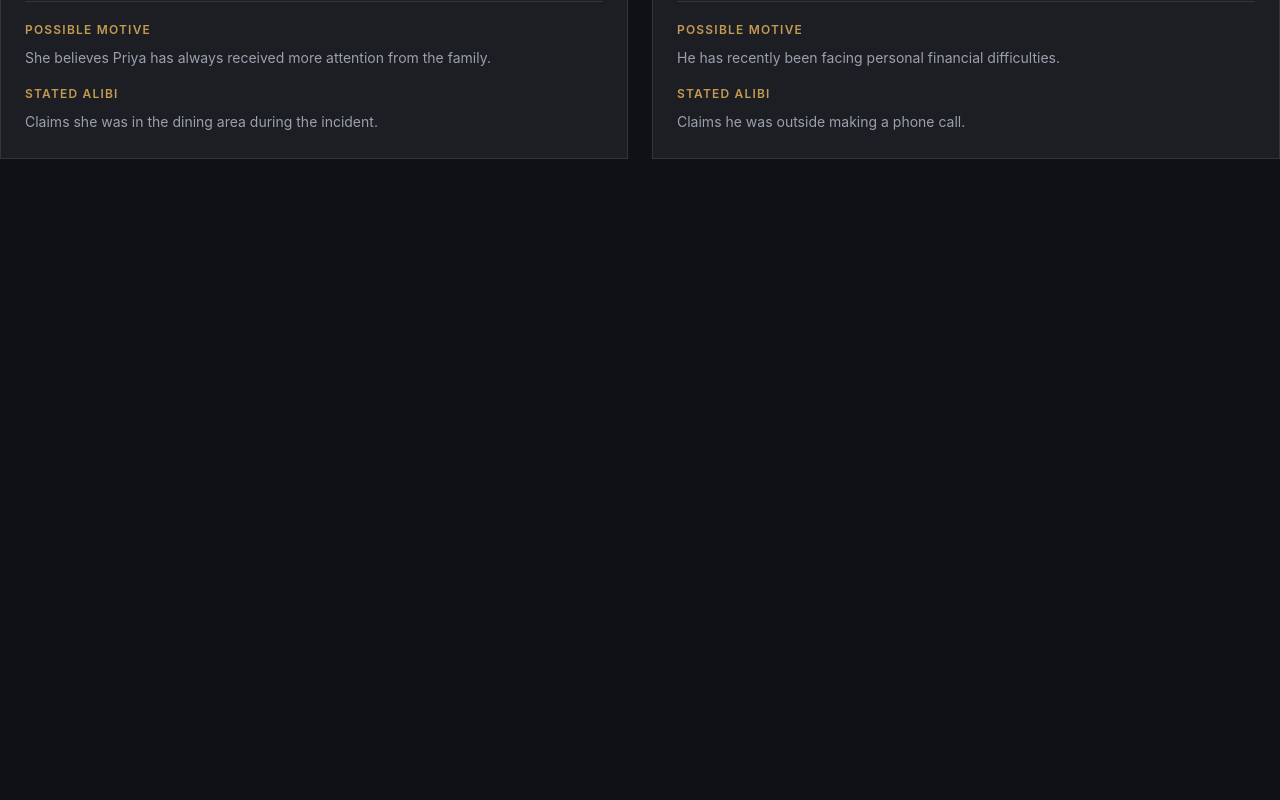
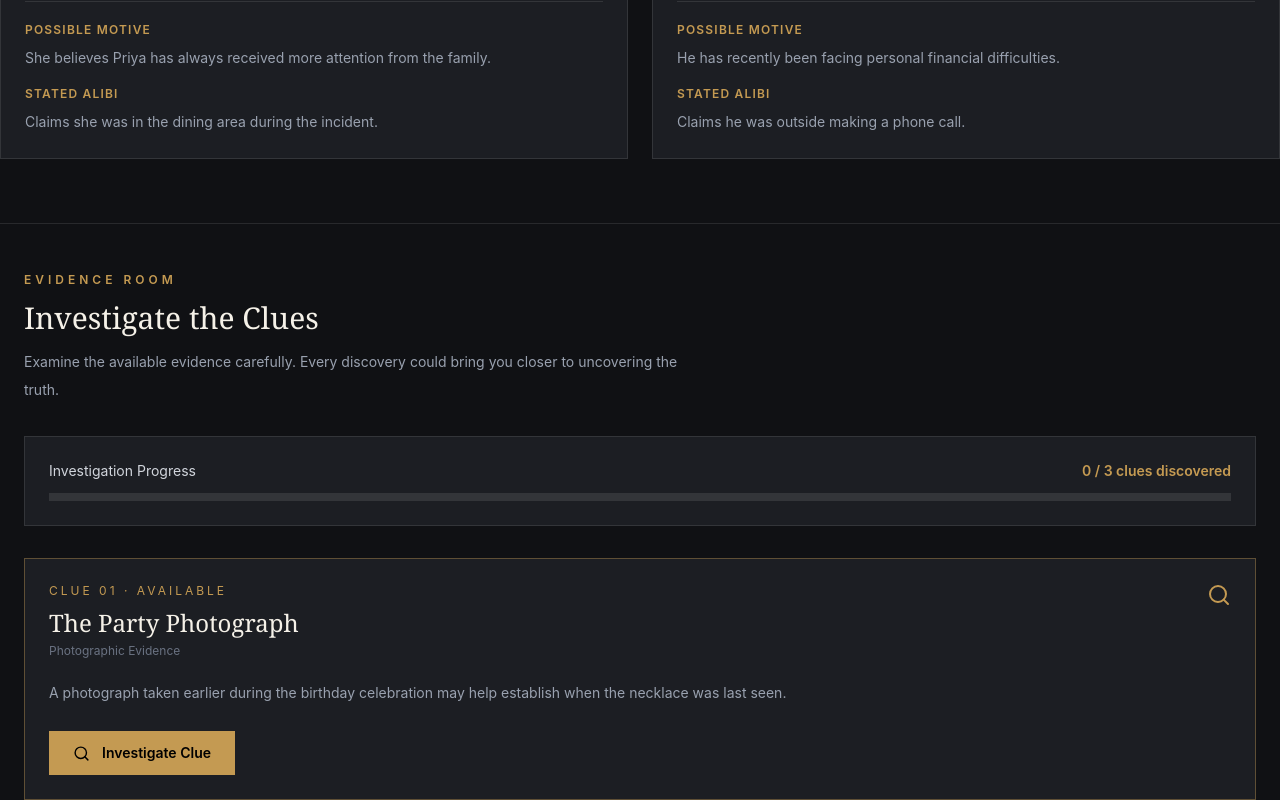
Before and after one commit to Krutika724jd/TheDetectiveRoom, a React (Vite) app in the folder frontend/: page /investigation/missing-necklace in a window 1280 px wide. Shown: the part 1997-2797 px from the top of the page. Before the commit the page ends 2156 px from the top, so only its background shows below. Built offline with nearby package versions, Linux system fonts and the light colour scheme.

Commit message:
feat: add interactive clue investigation section

```diff
--- /dev/null
+++ b/frontend/src/assets/components/cases/ClueInvestigation.tsx
@@ -0,0 +1,164 @@
+
+import { useState } from "react";
+import {
+  Search,
+  LockKeyhole,
+  CheckCircle2,
+  FileSearch,
+} from "lucide-react";
+import { missingNecklaceClues } from "../../../data/cases/missingNecklaceClues";
+
+function ClueInvestigation() {
+  const [discoveredClues, setDiscoveredClues] = useState<number[]>([]);
+
+  const totalClues = missingNecklaceClues.length;
+  const progress = (discoveredClues.length / totalClues) * 100;
+
+  const nextClue = missingNecklaceClues[discoveredClues.length];
+
+  const handleInvestigate = (clueId: number) => {
+    setDiscoveredClues((previous) => [...previous, clueId]);
+  };
+
+  return (
+    <section className="mt-16 border-t border-white/10 pt-12 px-6">
+      {/* Section Heading */}
+      <div className="mb-8">
+        <p className="text-xs font-semibold tracking-[4px] text-[#C49A52]">
+          EVIDENCE ROOM
+        </p>
+
+        <h2 className="mt-3 font-serif text-3xl text-[#F5F1E8]">
+          Investigate the Clues
+        </h2>
+
+        <p className="mt-3 max-w-2xl text-sm leading-7 text-gray-400">
+          Examine the available evidence carefully. Every discovery
+          could bring you closer to uncovering the truth.
+        </p>
+      </div>
+
+      {/* Investigation Progress */}
+      <div className="mb-8 border border-white/10 bg-[#1C1E23] p-6">
+        <div className="mb-3 flex items-center justify-between">
+          <span className="text-sm text-gray-300">
+            Investigation Progress
+          </span>
+
+          <span className="text-sm font-semibold text-[#C49A52]">
+            {discoveredClues.length} / {totalClues} clues discovered
+          </span>
+        </div>
+
+        <div className="h-2 overflow-hidden bg-white/10">
+          <div
+            className="h-full bg-[#C49A52] transition-all duration-500"
+            style={{ width: `${progress}%` }}
+          />
+        </div>
+      </div>
+
+      {/* Discovered Clues */}
+      <div className="space-y-5">
+        {missingNecklaceClues
+          .filter((clue) => discoveredClues.includes(clue.id))
+          .map((clue) => (
+            <article
+              key={clue.id}
+              className="border border-emerald-500/20 bg-[#1C1E23] p-6"
+            >
+              <div className="flex items-start justify-between">
+                <div>
+                  <p className="text-xs tracking-[3px] text-emerald-400">
+                    CLUE 0{clue.sequence} · DISCOVERED
+                  </p>
+
+                  <h3 className="mt-2 font-serif text-2xl text-[#F5F1E8]">
+                    {clue.title}
+                  </h3>
+
+                  <p className="mt-1 text-xs text-gray-500">
+                    {clue.category}
+                  </p>
+                </div>
+
+                <CheckCircle2 className="text-emerald-400" size={24} />
+              </div>
+
+              <p className="mt-5 text-sm leading-7 text-gray-400">
+                {clue.description}
+              </p>
+
+              <div className="mt-5 border-l-2 border-[#C49A52] bg-[#25262A] p-5">
+                <p className="flex items-center gap-2 text-xs font-semibold tracking-widest text-[#C49A52]">
+                  <FileSearch size={15} />
+                  EVIDENCE DISCOVERED
+                </p>
+
+                <p className="mt-3 text-sm leading-7 text-gray-300">
+                  {clue.evidence}
+                </p>
+              </div>
+            </article>
+          ))}
+
+        {/* Next Available Clue */}
+        {nextClue && (
+          <article className="border border-[#C49A52]/40 bg-[#1C1E23] p-6">
+            <div className="flex items-start justify-between">
+              <div>
+                <p className="text-xs tracking-[3px] text-[#C49A52]">
+                  CLUE 0{nextClue.sequence} · AVAILABLE
+                </p>
+
+                <h3 className="mt-2 font-serif text-2xl text-[#F5F1E8]">
+                  {nextClue.title}
+                </h3>
+
+                <p className="mt-1 text-xs text-gray-500">
+                  {nextClue.category}
+                </p>
+              </div>
+
+              <Search className="text-[#C49A52]" size={24} />
+            </div>
+
+            <p className="mt-5 text-sm leading-7 text-gray-400">
+              {nextClue.description}
+            </p>
+
+            <button
+              type="button"
+              onClick={() => handleInvestigate(nextClue.id)}
+              className="mt-6 flex items-center gap-3 bg-[#C49A52] px-6 py-3 text-sm font-semibold text-black transition hover:bg-[#d8b36f]"
+            >
+              <Search size={17} />
+              Investigate Clue
+            </button>
+          </article>
+        )}
+
+        {/* All Clues Discovered */}
+        {!nextClue && (
+          <div className="border border-emerald-500/30 bg-[#1C1E23] p-6 text-center">
+            <CheckCircle2
+              size={36}
+              className="mx-auto text-emerald-400"
+            />
+
+            <h3 className="mt-4 font-serif text-2xl text-[#F5F1E8]">
+              All Clues Discovered
+            </h3>
+
+            <p className="mt-2 text-sm text-gray-400">
+              You've examined all available evidence. Review your
+              findings before making an accusation.
+            </p>
+          </div>
+        )}
+      </div>
+    </section>
+  );
+}
+
+export default ClueInvestigation;
--- /dev/null
+++ b/frontend/src/data/cases/missingNecklaceClues.ts
@@ -0,0 +1,42 @@
+
+export interface Clue {
+  id: number;
+  title: string;
+  category: string;
+  description: string;
+  evidence: string;
+  sequence: number;
+}
+
+export const missingNecklaceClues: Clue[] = [
+  {
+    id: 1,
+    title: "The Party Photograph",
+    category: "Photographic Evidence",
+    description:
+      "A photograph taken earlier during the birthday celebration may help establish when the necklace was last seen.",
+    evidence:
+      "The diamond necklace is clearly visible on Priya in the photograph.",
+    sequence: 1,
+  },
+  {
+    id: 2,
+    title: "The Empty Jewelry Box",
+    category: "Physical Evidence",
+    description:
+      "The jewelry box associated with the missing necklace was found empty after the incident.",
+    evidence:
+      "The necklace is missing, but the box itself shows no obvious signs of forced entry.",
+    sequence: 2,
+  },
+  {
+    id: 3,
+    title: "The Guest Statements",
+    category: "Witness Statements",
+    description:
+      "Each of the four suspects has provided an account of where they were during the birthday celebration.",
+    evidence:
+      "Their statements describe different locations and activities. These accounts need to be examined carefully.",
+    sequence: 3,
+  },
+];
--- a/frontend/src/pages/Investigation/InvestigationPage.tsx
+++ b/frontend/src/pages/Investigation/InvestigationPage.tsx
@@ -1,5 +1,6 @@
 import { ArrowLeft, FileText, Clock, Search, LockKeyhole } from "lucide-react";
 import SuspectsSection from "../../assets/components/cases/SuspectsSection";
+import ClueInvestigation from "../../assets/components/cases/ClueInvestigation";
 function InvestigationPage() {
   return (
     <main className="min-h-screen bg-[#101114] text-[#F5F1E8]">
@@ -114,6 +115,7 @@ function InvestigationPage() {
         </div>
       </section>
       <SuspectsSection />
+      <ClueInvestigation />
     </main>
   );
 }
```
